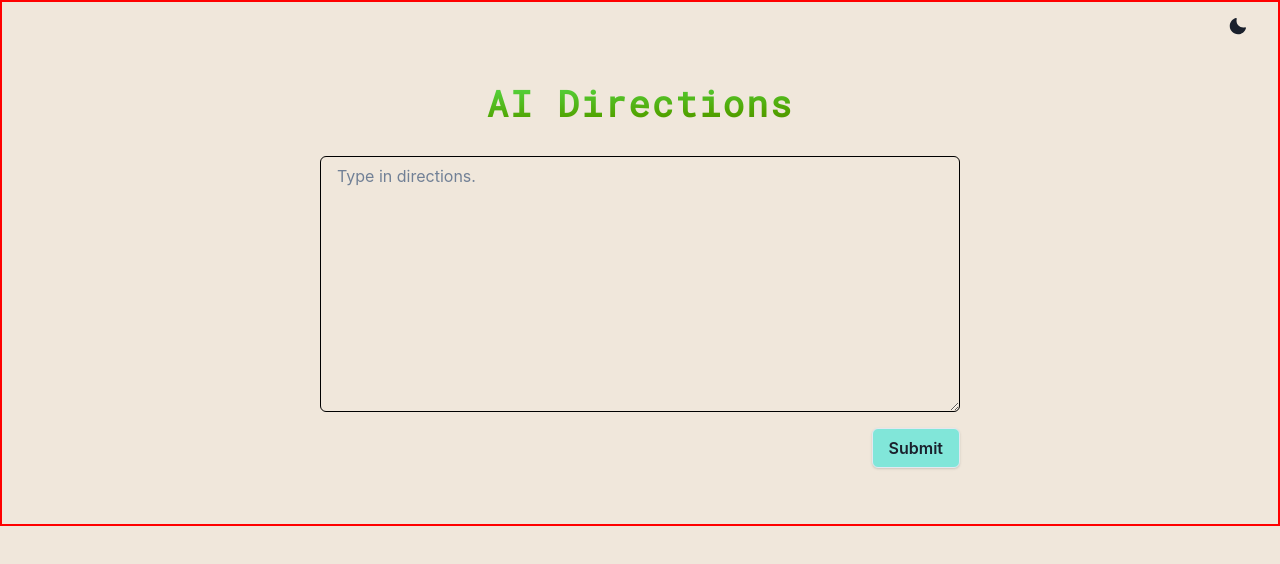
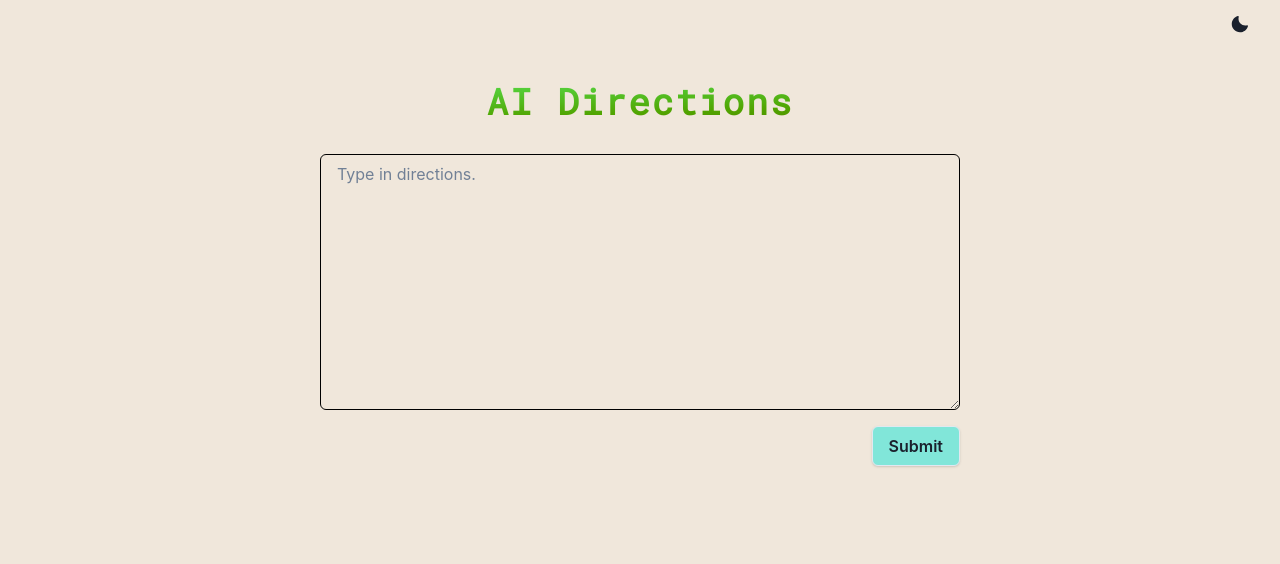
Before and after one commit to Johnnie71/OpenAI, a Next.js app: page / in a window 1280 px wide. Shown: the top 564 px of the page. Built offline with nearby package versions, Linux system fonts and the light colour scheme.

Commit message:
removed border lines

```diff
--- a/components/Form/AI/AI.jsx
+++ b/components/Form/AI/AI.jsx
@@ -31,12 +31,7 @@ const AI = () => {
 	};
 
 	return (
-		<Container
-			borderWidth="2px"
-			borderColor="red"
-			minW="fit-content"
-			maxW="container.xl"
-		>
+		<Container minW="fit-content" maxW="container.xl">
 			<ThemeToggle />
 			<Flex align="center" justify="center">
 				<Heading fontFamily="Roboto Mono, monospace" mt={20} className="header">
```
